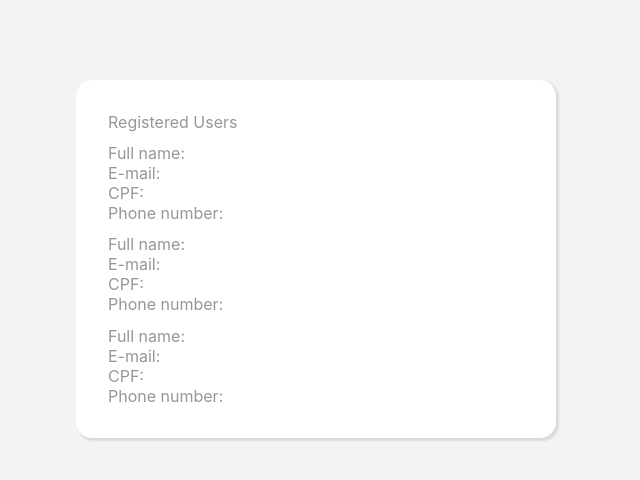
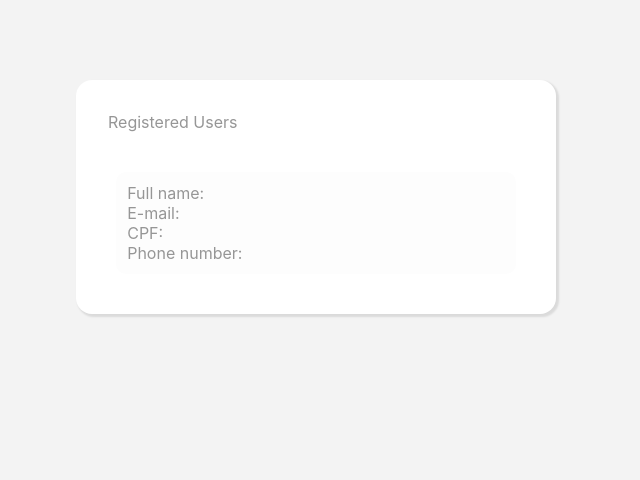
Before and after one commit to NakajimaDaniel/simple-form, a website: page src/users.html in a window 1280 px wide. Shown: the whole page, without its empty margins (324-964 px from the left). Drawn offline with Linux system fonts and the light colour scheme.

Commit message:
fix: user style adjust

```diff
--- a/src/styles/index.scss
+++ b/src/styles/index.scss
@@ -197,16 +197,31 @@ header {
     box-shadow: 2px 2px 2px 1px rgba(0, 0, 0, 0.1);
     border-radius: 1rem;
     margin: 5rem 5rem;
-    color: #969696;
+
+
+    >p {
+      color: #969696;
+      padding-bottom: 2rem;
+    }
   }
 
   .user {
     display: flex;
     flex-direction: column;
     padding-top: 0.7rem;
+    padding-bottom: 0.7rem;
+    padding-left: 0.7rem;
+    margin: 0.5rem;
+    border-radius: 10px;
+    background-color: #FDFDFD;
+
+    &:hover {
+      background-color: #F8F8F8;
+    }
 
     >span {
       color: #969696;
+      margin-right: 2px;
     }
   }
 
--- a/src/users.html
+++ b/src/users.html
@@ -13,19 +13,7 @@
   <body>
     <div class="users-container">
       <div class="users-list">
-        Registered Users
-        <div class="user">
-          <span>Full name:</span>
-          <span>E-mail:</span>
-          <span>CPF:</span>
-          <span>Phone number:</span>
-        </div>
-        <div class="user">
-          <span>Full name:</span>
-          <span>E-mail:</span>
-          <span>CPF:</span>
-          <span>Phone number:</span>
-        </div>
+        <p>Registered Users</p>
         <div class="user">
           <span>Full name:</span>
           <span>E-mail:</span>
```
Also changed, not shown: src/styles/css/style.css, 1 other file.
